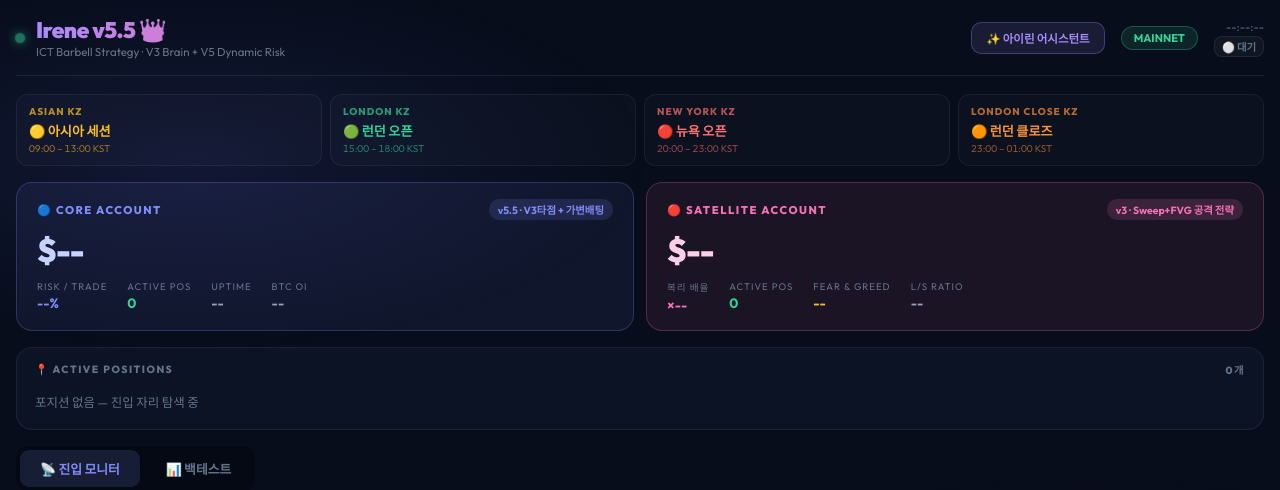
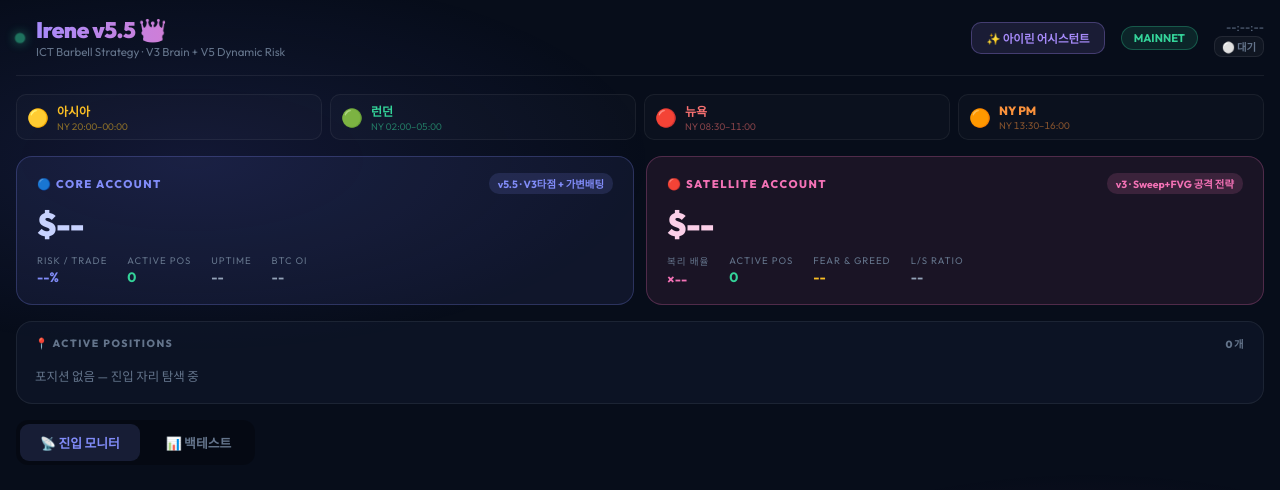
Before and after one commit to LEODIO2026/irene-bot, a Python web app: template execution/templates/dashboard.html in a window 1280 px wide. Shown: the top 490 px of the page. Run offline with Jinja, Linux system fonts and the light colour scheme; the template is opened without the code that fills it, so the values that code supplies are empty.

Commit message:
fix: 크립토 킬존 시간 교정 (NY 08:30/13:30) + 인디케이터 높이 축소

```diff
--- a/execution/templates/dashboard.html
+++ b/execution/templates/dashboard.html
@@ -230,28 +230,30 @@ tr td:last-child  { border-radius:0 8px 8px 0; }
   margin-bottom:16px;
 }
 .kz-seg {
-  border-radius:12px; padding:10px 12px;
+  border-radius:10px; padding:7px 10px;
   border:1px solid rgba(255,255,255,0.06);
   background:rgba(255,255,255,0.02);
   transition:all .3s;
   position:relative; overflow:hidden;
+  display:flex; align-items:center; gap:8px;
 }
 .kz-seg.kz-now {
   border-color:currentColor !important;
-  box-shadow:0 0 16px -4px currentColor;
+  box-shadow:0 0 14px -4px currentColor;
 }
 .kz-seg.kz-now::before {
   content:''; position:absolute; inset:0;
-  background:currentColor; opacity:.08;
+  background:currentColor; opacity:.07;
 }
 .kz-seg-asia   { color:#fbbf24; }
 .kz-seg-london { color:#34d399; }
 .kz-seg-ny     { color:#f87171; }
 .kz-seg-lc     { color:#fb923c; }
-.kz-seg-label  { font-size:.62em; font-weight:800; text-transform:uppercase; letter-spacing:1px; opacity:.7; margin-bottom:3px; }
-.kz-seg-name   { font-size:.82em; font-weight:800; margin-bottom:2px; }
-.kz-seg-time   { font-size:.62em; opacity:.55; font-variant-numeric:tabular-nums; }
-.kz-seg-badge  { display:none; font-size:.58em; font-weight:800; padding:2px 6px; border-radius:6px; background:currentColor; color:#0f1117; margin-top:5px; }
+.kz-seg-info   { display:flex; flex-direction:column; gap:1px; min-width:0; }
+.kz-seg-name   { font-size:.75em; font-weight:800; white-space:nowrap; }
+.kz-seg-time   { font-size:.6em; opacity:.5; font-variant-numeric:tabular-nums; }
+.kz-seg-dot    { font-size:1.1em; flex-shrink:0; }
+.kz-seg-badge  { display:none; font-size:.55em; font-weight:800; padding:1px 5px; border-radius:5px; background:currentColor; color:#0f1117; margin-left:auto; flex-shrink:0; }
 .kz-seg.kz-now .kz-seg-badge { display:inline-block; }
 </style>
 </head>
@@ -280,28 +282,36 @@ tr td:last-child  { border-radius:0 8px 8px 0; }
 <!-- ── 킬존 인디케이터 ── -->
 <div class="kz-bar">
   <div class="kz-seg kz-seg-asia" id="kzAsia">
-    <div class="kz-seg-label">Asian KZ</div>
-    <div class="kz-seg-name">🟡 아시아 세션</div>
-    <div class="kz-seg-time">09:00 – 13:00 KST</div>
-    <div class="kz-seg-badge">● NOW</div>
+    <div class="kz-seg-dot">🟡</div>
+    <div class="kz-seg-info">
+      <div class="kz-seg-name">아시아</div>
+      <div class="kz-seg-time">NY 20:00–00:00</div>
+    </div>
+    <div class="kz-seg-badge">NOW</div>
   </div>
   <div class="kz-seg kz-seg-london" id="kzLondon">
-    <div class="kz-seg-label">London KZ</div>
-    <div class="kz-seg-name">🟢 런던 오픈</div>
-    <div class="kz-seg-time">15:00 – 18:00 KST</div>
-    <div class="kz-seg-badge">● NOW</div>
+    <div class="kz-seg-dot">🟢</div>
+    <div class="kz-seg-info">
+      <div class="kz-seg-name">런던</div>
+      <div class="kz-seg-time">NY 02:00–05:00</div>
+    </div>
+    <div class="kz-seg-badge">NOW</div>
   </div>
   <div class="kz-seg kz-seg-ny" id="kzNY">
-    <div class="kz-seg-label">New York KZ</div>
-    <div class="kz-seg-name">🔴 뉴욕 오픈</div>
-    <div class="kz-seg-time">20:00 – 23:00 KST</div>
-    <div class="kz-seg-badge">● NOW</div>
+    <div class="kz-seg-dot">🔴</div>
+    <div class="kz-seg-info">
+      <div class="kz-seg-name">뉴욕</div>
+      <div class="kz-seg-time">NY 08:30–11:00</div>
+    </div>
+    <div class="kz-seg-badge">NOW</div>
   </div>
   <div class="kz-seg kz-seg-lc" id="kzLC">
-    <div class="kz-seg-label">London Close KZ</div>
-    <div class="kz-seg-name">🟠 런던 클로즈</div>
-    <div class="kz-seg-time">23:00 – 01:00 KST</div>
-    <div class="kz-seg-badge">● NOW</div>
+    <div class="kz-seg-dot">🟠</div>
+    <div class="kz-seg-info">
+      <div class="kz-seg-name">NY PM</div>
+      <div class="kz-seg-time">NY 13:30–16:00</div>
+    </div>
+    <div class="kz-seg-badge">NOW</div>
   </div>
 </div>
 
@@ -571,10 +581,10 @@ async function update() {
 
     // 킬존 인디케이터 바 업데이트
     ['kzAsia','kzLondon','kzNY','kzLC'].forEach(id => document.getElementById(id).classList.remove('kz-now'));
-    if (kz.includes('아시아'))      document.getElementById('kzAsia').classList.add('kz-now');
-    else if (kz.includes('클로즈')) document.getElementById('kzLC').classList.add('kz-now');
-    else if (kz.includes('런던'))   document.getElementById('kzLondon').classList.add('kz-now');
-    else if (kz.includes('뉴욕'))   document.getElementById('kzNY').classList.add('kz-now');
+    if      (kz.includes('아시아'))  document.getElementById('kzAsia').classList.add('kz-now');
+    else if (kz.includes('런던'))    document.getElementById('kzLondon').classList.add('kz-now');
+    else if (kz.includes('뉴욕'))    document.getElementById('kzNY').classList.add('kz-now');
+    else if (kz.includes('PM'))      document.getElementById('kzLC').classList.add('kz-now');
     const pill = document.getElementById('modePill');
     pill.textContent = d.mode;
     pill.className = 'mode-pill ' + (d.mode === 'MAINNET' ? 'mode-live' : 'mode-test');
```
Also changed, not shown: execution/trade_assistant.py (+8 -8 lines), execution/tv_bridge.py (+5 -5 lines).
